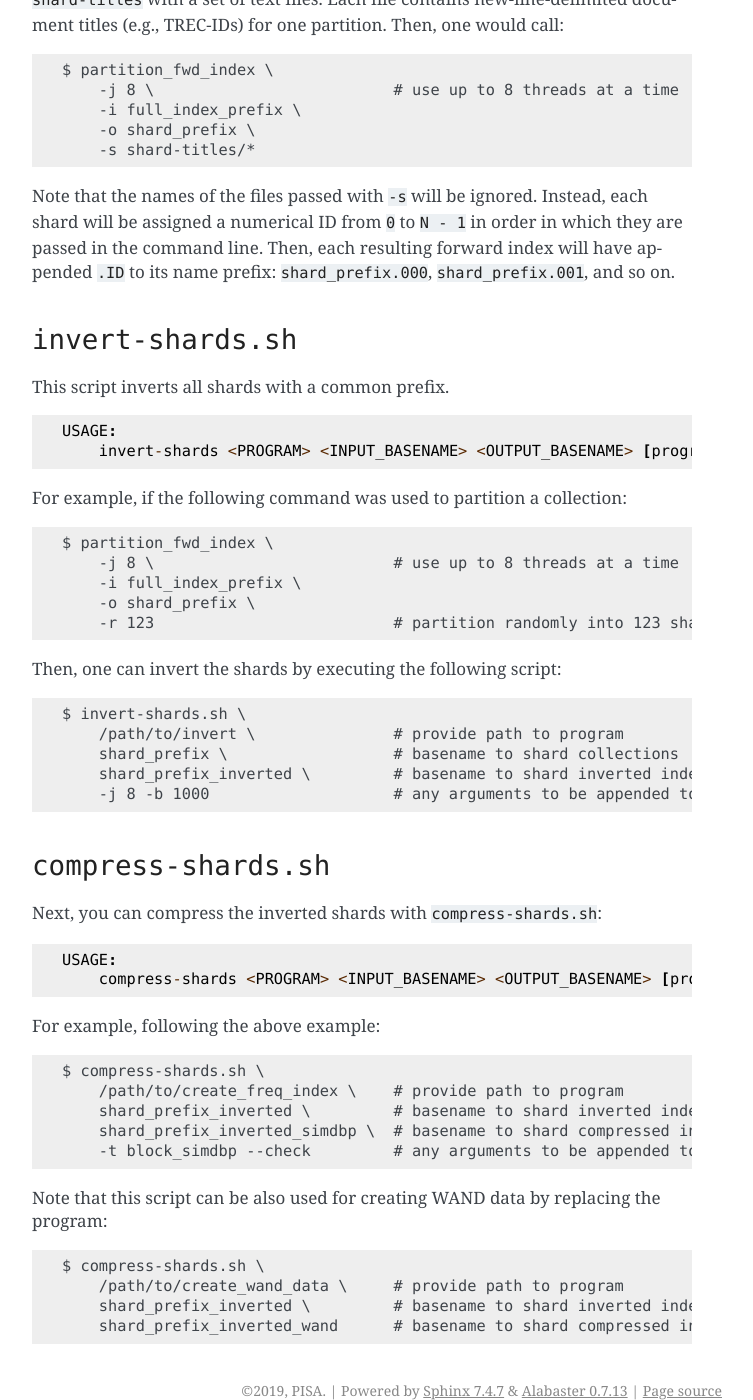
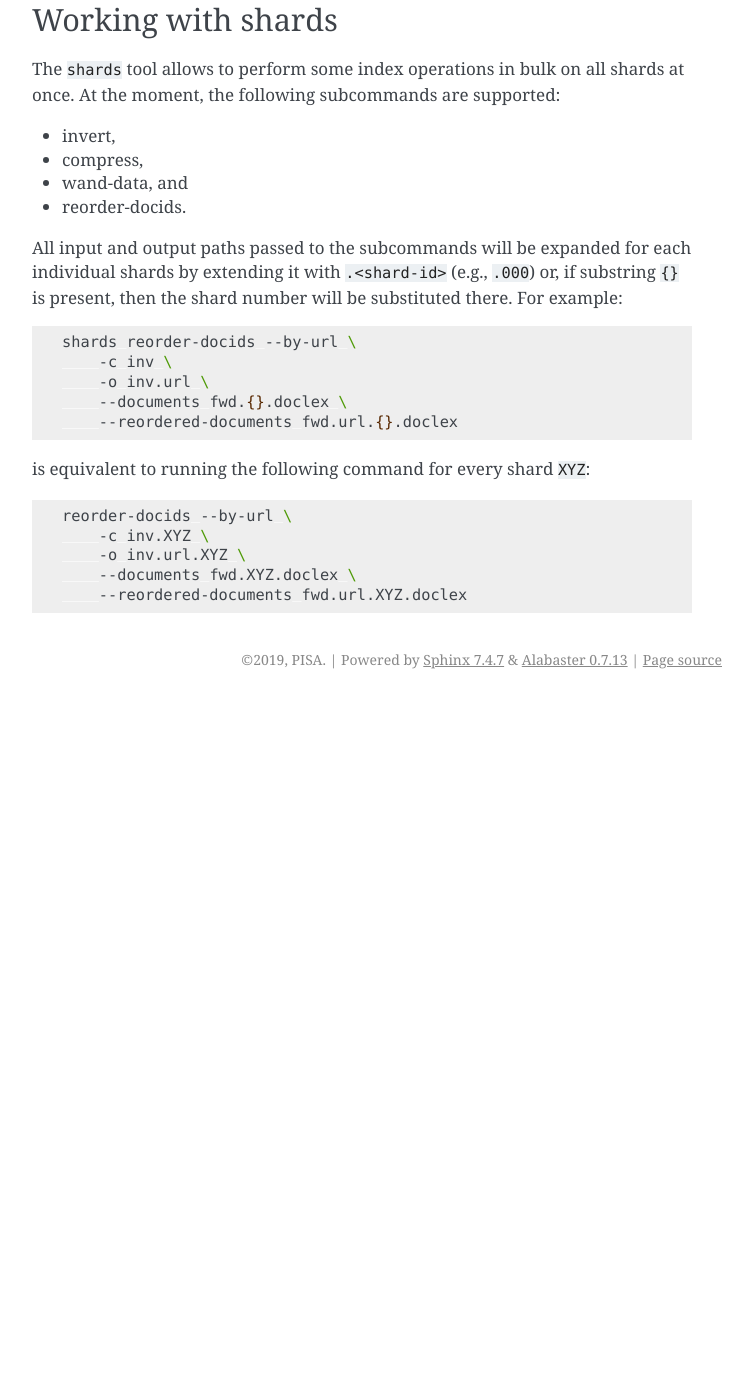
Before and after one commit to pisa-engine/pisa, a Sphinx documentation site: the page built from docs/source/sharding.md, in a window 1280 px wide and 1400 px high, scrolled down 838 px. Shown: the whole window, without its empty margins (388-1141 px from the left). Built offline with Sphinx 7.4.7, drawn with Linux system fonts in a browser that asks for light colours; after the commit the page ends 1537 px from its top, so only the background shows below that; some of the changed text lies outside the part shown.

Commit message:
Update sharding doc

````diff
--- a/docs/source/sharding.md
+++ b/docs/source/sharding.md
@@ -3,26 +3,11 @@ Sharding
 
 We support partitioning a collection into a number of smaller subsets called _shards_.
 Right now, only a forward index can be partitioned by running `partition_fwd_index` command.
-Then, the resulting shards must be inverted individually with `invert` command.
-For convenience, we provide `script/invert-shards` that takes a file prefix
-to shard forward indexes and inverts them all.
+For convenience, we provide `shards` command that supports certain bulk operations on all shards.
 
-## `partition_fwd_index`
+## Partitioning collection
 
-    Partition a forward index
-    Usage: ./bin/partition_fwd_index [OPTIONS]
-
-    Options:
-      -h,--help                   Print this help message and exit
-      -i,--input TEXT REQUIRED    Forward index filename
-      -o,--output TEXT REQUIRED   Basename of partitioned shards
-      -j,--threads INT            Thread count
-      -r,--random-shards INT Excludes: --shard-files
-                                  Number of random shards
-      -s,--shard-files TEXT ... Excludes: --random-shards
-                                  List of files with shard titles
-      --debug                     Print debug messages
-
+We support two methods of partitioning: random, and by a defined mapping.
 For example, one can partition collection randomly:
 
     $ partition_fwd_index \
@@ -48,47 +33,33 @@ in which they are passed in the command line.
 Then, each resulting forward index will have appended `.ID` to its name prefix:
 `shard_prefix.000`, `shard_prefix.001`, and so on.
 
-## `invert-shards.sh`
+## Working with shards
 
-This script inverts all shards with a common prefix.
+The `shards` tool allows to perform some index operations in bulk on all shards at once.
+At the moment, the following subcommands are supported:
+- invert,
+- compress,
+- wand-data, and
+- reorder-docids.
 
-    USAGE:
-        invert-shards <PROGRAM> <INPUT_BASENAME> <OUTPUT_BASENAME> [program flags]
+All input and output paths passed to the subcommands will be expanded for each individual shards
+by extending it with `.<shard-id>` (e.g., `.000`) or, if substring `{}` is present, then
+the shard number will be substituted there. For example:
 
-For example, if the following command was used to partition a collection:
+```bash
+shards reorder-docids --by-url \
+    -c inv \
+    -o inv.url \
+    --documents fwd.{}.doclex \
+    --reordered-documents fwd.url.{}.doclex
+```
 
-    $ partition_fwd_index \
-        -j 8 \                          # use up to 8 threads at a time
-        -i full_index_prefix \
-        -o shard_prefix \
-        -r 123                          # partition randomly into 123 shards
+is equivalent to running the following command for every shard `XYZ`:
 
-Then, one can invert the shards by executing the following script:
-
-    $ invert-shards.sh \
-        /path/to/invert \               # provide path to program
-        shard_prefix \                  # basename to shard collections
-        shard_prefix_inverted \         # basename to shard inverted indexes
-        -j 8 -b 1000                    # any arguments to be appended to each program execution
-
-## `compress-shards.sh`
-
-Next, you can compress the inverted shards with `compress-shards.sh`:
-
-    USAGE:
-        compress-shards <PROGRAM> <INPUT_BASENAME> <OUTPUT_BASENAME> [program flags]
-
-For example, following the above example:
-
-    $ compress-shards.sh \
-        /path/to/create_freq_index \    # provide path to program
-        shard_prefix_inverted \         # basename to shard inverted indexes
-        shard_prefix_inverted_simdbp \  # basename to shard compressed indexes
-        -t block_simdbp --check         # any arguments to be appended to each program execution
-
-Note that this script can be also used for creating WAND data by replacing the program:
-
-    $ compress-shards.sh \
-        /path/to/create_wand_data \     # provide path to program
-        shard_prefix_inverted \         # basename to shard inverted indexes
-        shard_prefix_inverted_wand      # basename to shard compressed indexes
+```bash
+reorder-docids --by-url \
+    -c inv.XYZ \
+    -o inv.url.XYZ \
+    --documents fwd.XYZ.doclex \
+    --reordered-documents fwd.url.XYZ.doclex
+```
````
